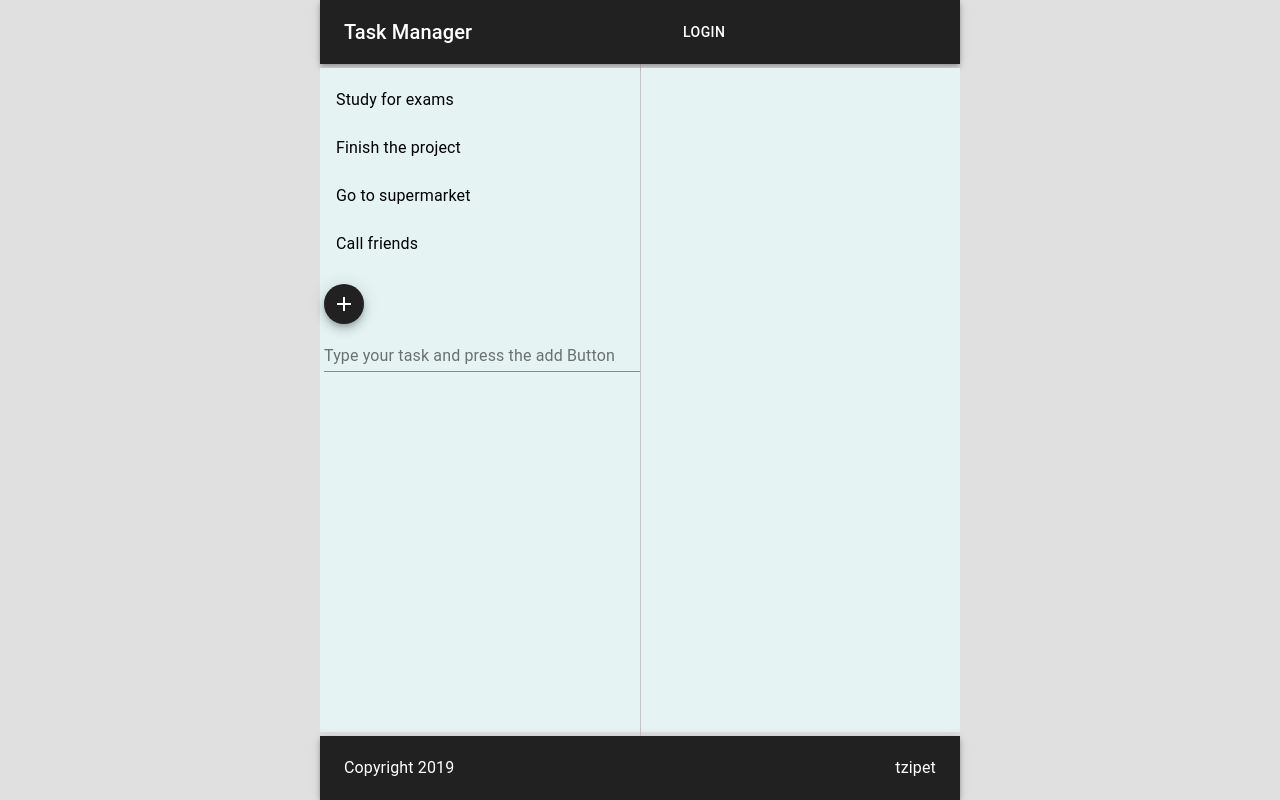
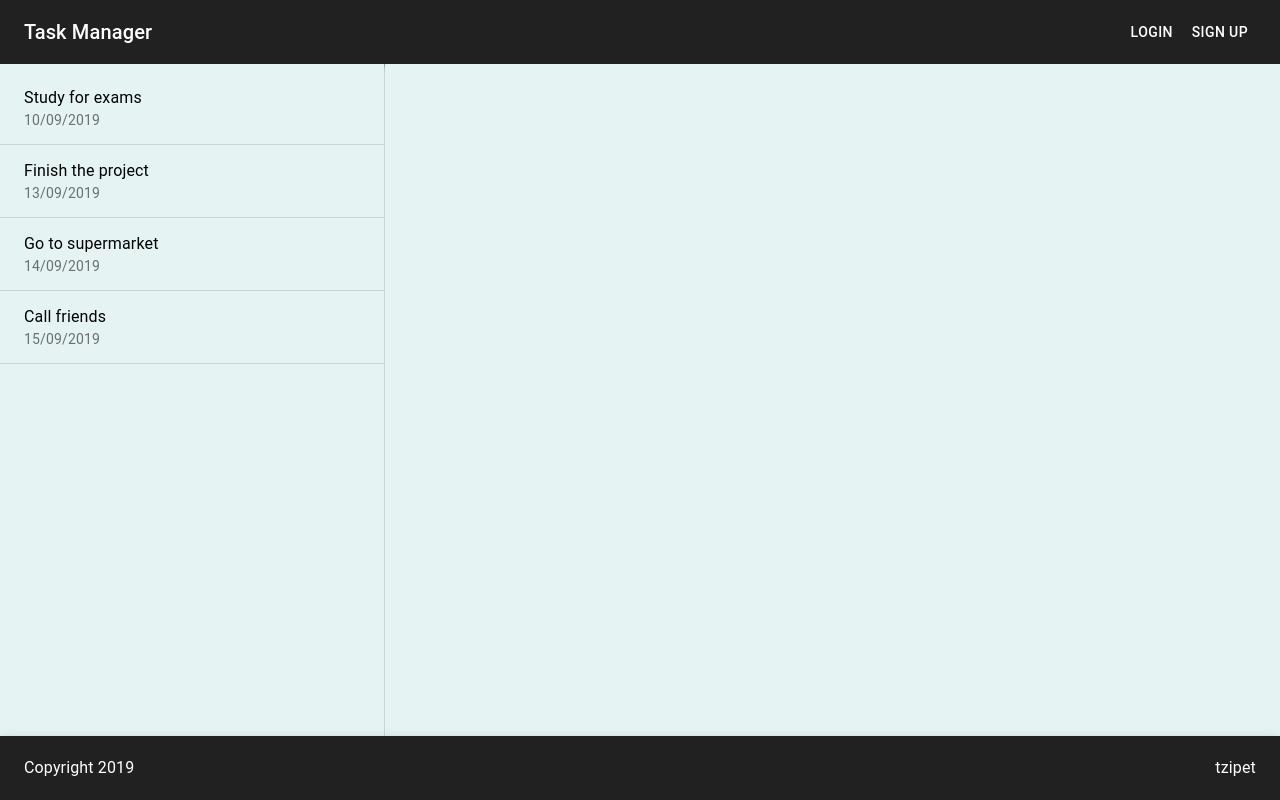
Before and after one commit to tzipet/task-manager-client, a React (Create React App) app: page / in a window 1280 px wide. Built offline with nearby package versions, Linux system fonts and the light colour scheme; the HTML template or start-up script is replaced by a standard one.

Commit message:
Layout changes

```diff
--- a/src/AddButton.js
+++ b/src/AddButton.js
@@ -25,9 +25,6 @@ export default function AddButton() {
 
     return (
        <div className={classes.cont}>
-        <Fab size='small' color="primary" aria-label="add" className={classes.fab}>
-        <AddIcon />
-        </Fab>
         <TextField
             className={classes.text}
              id="standard-with-placeholder"
--- a/src/AppBar.js
+++ b/src/AppBar.js
@@ -12,8 +12,8 @@ import './App.css';
 const useStyles = makeStyles((theme) => ({
   root: {
     flexGrow: 0,
-    width: '50%',
-    // height: '30px'
+    width: '100%',
+
   },
   title: {
 
@@ -61,6 +61,7 @@ export default function ButtonAppBar() {
     localStorage.setItem('user', JSON.stringify(data.user))
     localStorage.setItem('token', data.token)
 
+    localStorage.getItem('token')
 
     setLoading(false)
     handleClose()
@@ -68,13 +69,17 @@ export default function ButtonAppBar() {
 
   return (
     <div className={classes.root}>
+      <SignIn open={open} onClose={handleClose} onSubmit={handleSubmit} />
+
       <AppBar color='primary' className={classes.bar} position="static">
         <Toolbar className={classes.appBar}>
           <Typography variant="h6" className={classes.title}>
             Task Manager
           </Typography>
+          <div>
           <Button className={classes.button} onClick={handleOpen} color="inherit">Login</Button>
-          <SignIn open={open} onClose={handleClose} onSubmit={handleSubmit} />
+          <Button className={classes.button} color='inherit'>Sign Up</Button>
+          </div>
         </Toolbar>
       </AppBar>
     </div>
--- a/src/Footer.js
+++ b/src/Footer.js
@@ -10,7 +10,7 @@ import './App.css';
 const useStyles = makeStyles(theme => ({
   root: {
     flexGrow: 0,
-    width: '50%',
+    width: '100%',
   },
   title: {
     flexGrow: 0,
--- a/src/Grids.js
+++ b/src/Grids.js
@@ -7,7 +7,7 @@ import DivideLine from './Divider.js'
 const useStyles = makeStyles(theme => ({
   root: {
     flexGrow: 1,
-    width: '50%',
+    width: '100%',
     justifyContent: 'center',
     flexDirection: 'row',
     flexWrap: 'nowrap',
@@ -15,13 +15,16 @@ const useStyles = makeStyles(theme => ({
 
   },
   grids: {
-      width: '100%',
-      marginTop: '4px',
-      marginBottom: '4px',
+      width: '30%',
       backgroundColor: '#e5f4f3',
       color: 'black',
 
 
+  },
+  grids1: {
+    width: '70%',
+    backgroundColor: '#e5f4f3',
+    color: 'black',
   }
 }));
 
@@ -35,7 +38,7 @@ export default function SpacingGrid() {
           <TaskList />
         </Grid>
         <DivideLine/>
-        <Grid className={classes.grids}>
+        <Grid className={classes.grids1}>
 
         </Grid>
 
--- a/src/List.js
+++ b/src/List.js
@@ -13,25 +13,25 @@ import tasks from './tasks.js'
 const useStyles = makeStyles(theme => ({
   root: {
     width: '100%',
-    maxWidth: 360,
-
-
   },
   listItemLinkRoot: {
+    paddingLeft: theme.spacing(3),
+    secondaryTypographyProps: {
+      color: 'white'
+    },
     '&:hover': {
       borderLeftStyle: 'solid',
-      borderWidth: '5px',
       borderColor: '#212121',
-      backgroundColor: '#bdbdbd'
+      backgroundColor: "#212121",
+      color: 'white',
+
     },
   },
-  add: {
 
-  }
 }));
 
 function ListItemLink(props) {
-  return <ListItem  button component="a" {...props} />;
+  return <ListItem button component="a" {...props} />;
 }
 
 export default function TaskList() {
@@ -42,11 +42,13 @@ export default function TaskList() {
 
         <List className={classes.list} component="nav">
           {tasks.map(task => (
-            <ListItemLink key={task.id} classes={{ root: classes.listItemLinkRoot }} href="simple-list">
-            <ListItemText primary={task.description} />
+          <ListItemLink divider key={task.id} classes={{ root: classes.listItemLinkRoot }} href="simple-list">
+
+            <ListItemText primary={task.description} secondary={task.timestamps} />
           </ListItemLink>
+
             ))}
-            <AddButton className={classes.add}/>
+            {/* <AddButton className={classes.add}/> */}
 
         </List>
 
--- a/src/index.css
+++ b/src/index.css
@@ -5,7 +5,7 @@ body {
     sans-serif;
   -webkit-font-smoothing: antialiased;
   -moz-osx-font-smoothing: grayscale;
-  background-color: #e0e0e0;
+  background-color: #e5f4f3;
 }
 
 code {
--- a/src/tasks.js
+++ b/src/tasks.js
@@ -3,26 +3,31 @@ const tasks = [
         id: '1234',
         description: 'Study for exams',
         completed: false,
-        owner: ""
+        owner: "",
+        timestamps: '10/09/2019'
     },
     {
         id: '1235',
         description: 'Finish the project',
         completed: false,
-        owner: ""
+        owner: "",
+        timestamps: '13/09/2019',
     },
     {
         id: '1236',
         description: 'Go to supermarket',
         completed: false,
-        owner: ''
+        owner: '',
+        timestamps: '14/09/2019'
     },
     {
         id: '1237',
         description: 'Call friends',
         completed: false,
-        owner: ''
-    }
+        owner: '',
+        timestamps: '15/09/2019'
+    },
+
 ]
 
 export default tasks
```
